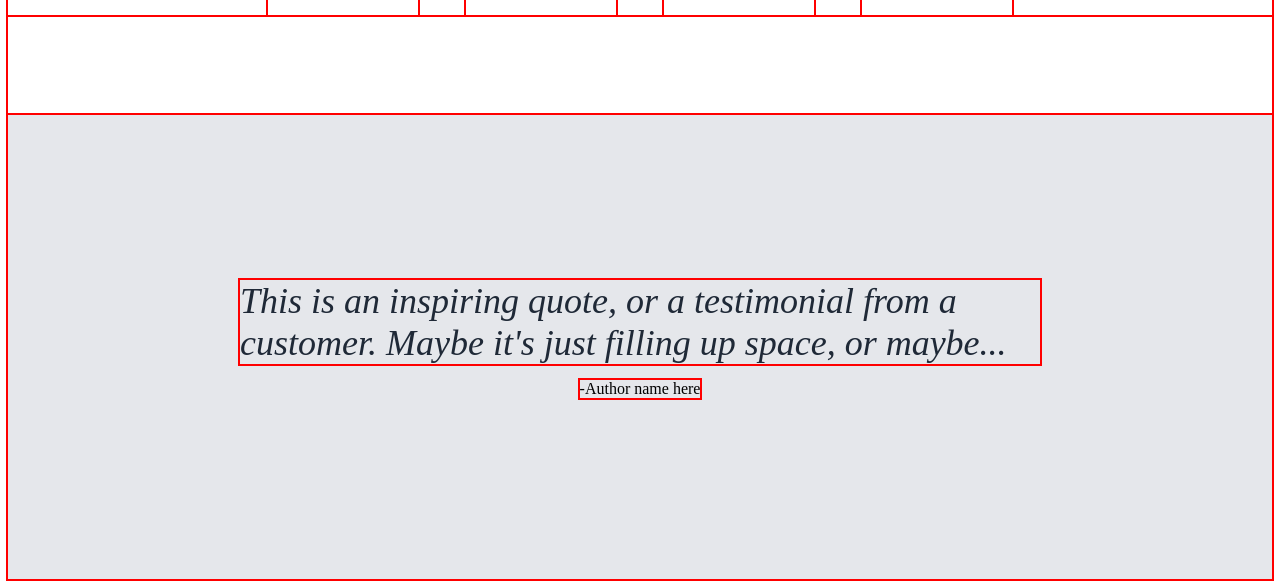
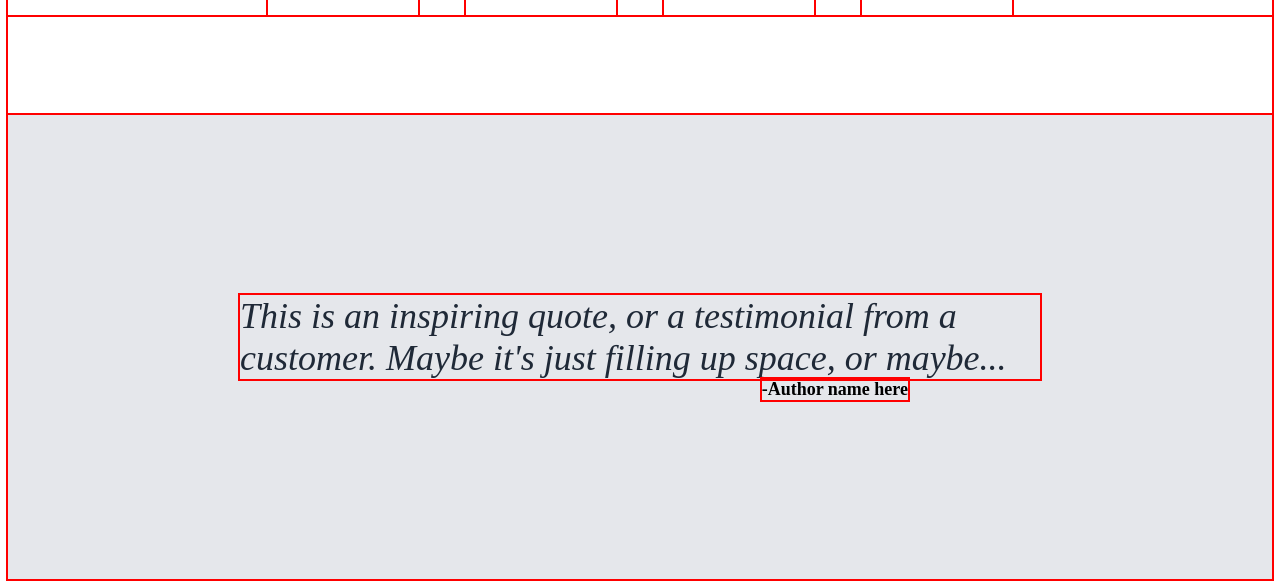
Before and after one commit to Alejandro2004programs/Landing-Page, a plain HTML site: page index.html in a window 1280 px wide. Shown: the part 721-1308 px from the top of the page. Drawn offline with Linux system fonts and the light colour scheme.

Commit message:
finished quote section. still having some problems when the page is shrinked

```diff
--- a/styles.css
+++ b/styles.css
@@ -131,7 +131,7 @@
     justify-content: center;
     align-items: center;
     padding: 32px 64px;
-
+    margin: 0;
 }
 
 .quote {
@@ -145,6 +145,14 @@
 
 .name {
     display: flex;
+    font-weight: bold;
+    justify-content: center;
+    align-items: center;
+    margin: 0;
+    padding: 0;
+    margin-left: auto;
+    margin-right: 300px;
+    font-size: 18px;
 
 }
 
```
